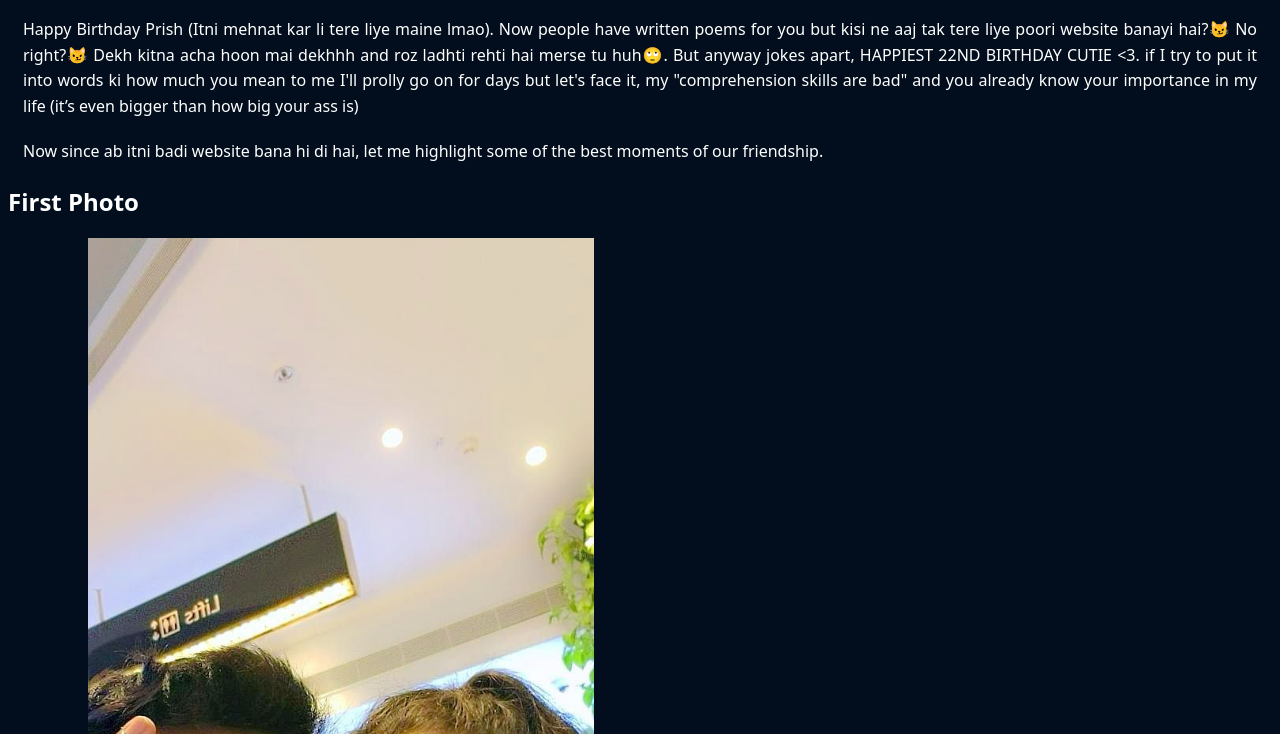
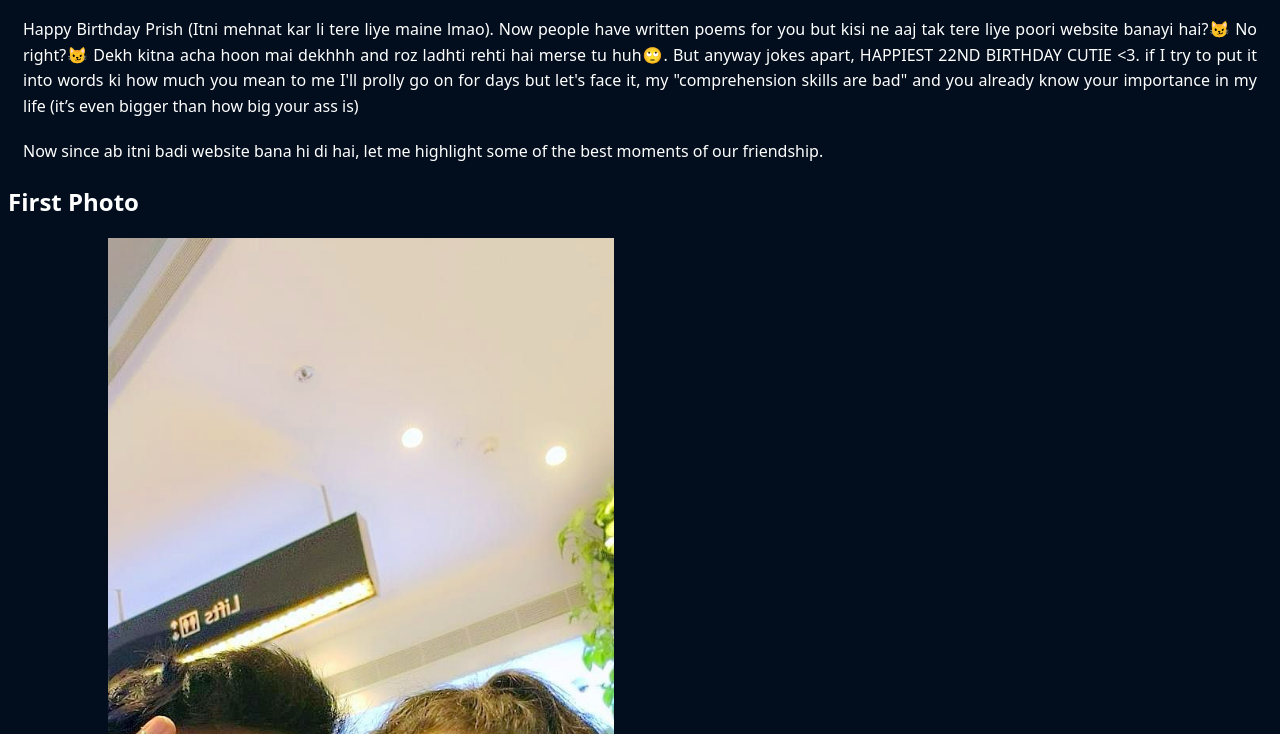
Before and after one commit to perrytheplatypus07/Happy-Birthday-prish, a plain HTML site: page wish.html in a window 1280 px wide. Shown: the part 66-800 px from the top of the page. Drawn offline with Linux system fonts and the light colour scheme.

Commit message:
Update wish.html

```diff
--- a/wish.html
+++ b/wish.html
@@ -31,7 +31,7 @@
         }
         img{
             position: relative;
-            margin-left: 80px;
+            margin-left: 100px;
         }
     </style>
 </head>
```
